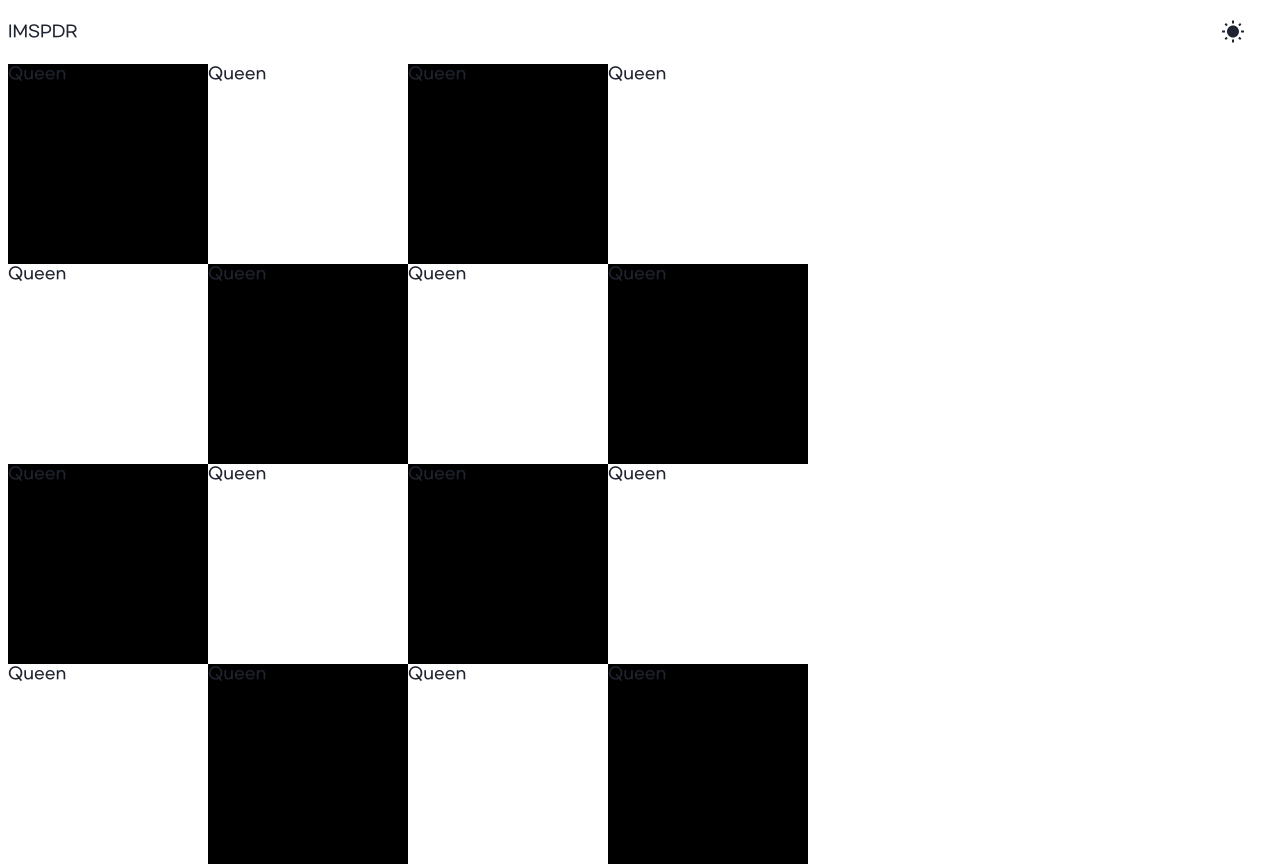
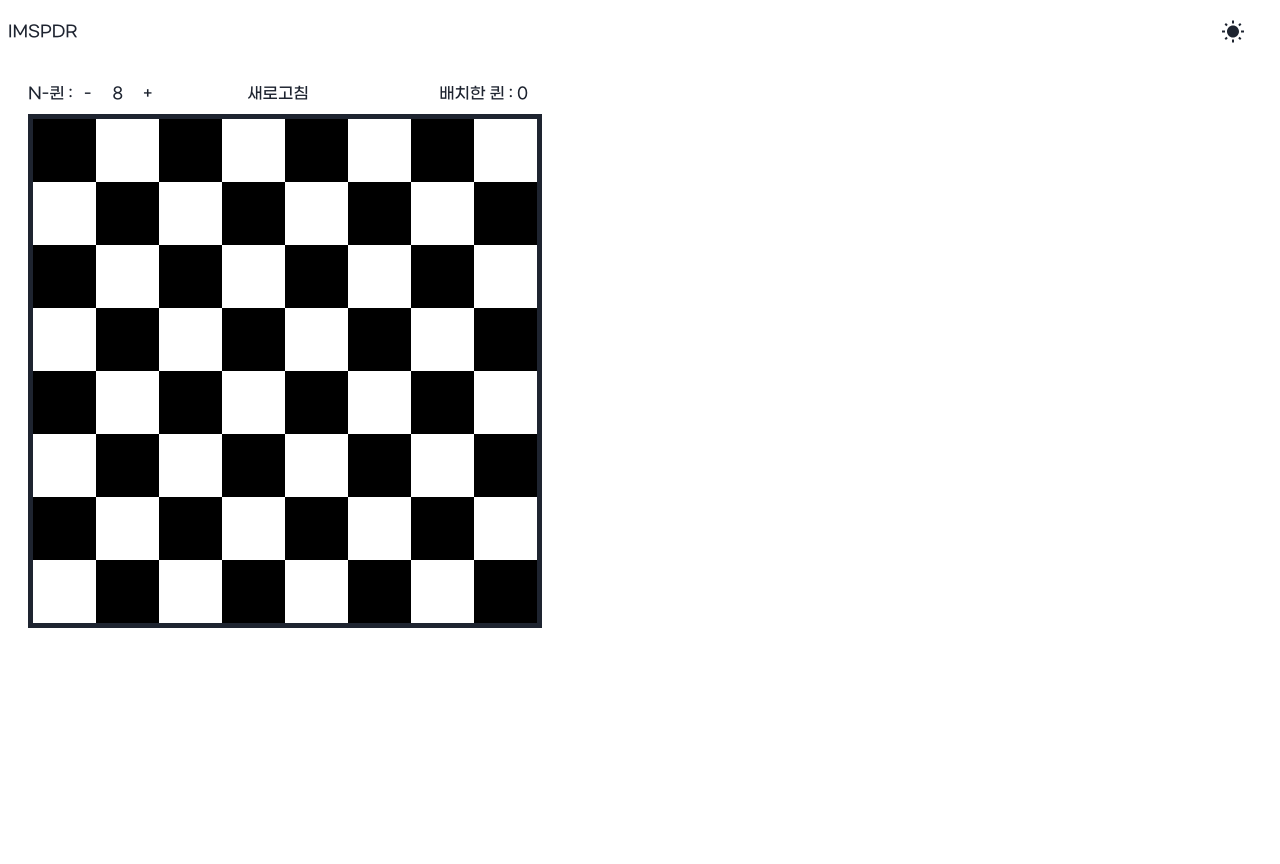
Before and after one commit to imspdr/imspdr, a React app: page /chess in a window 1280 px wide. After the commit the page ends 800 px from the top, so only its background shows below. Built offline with nearby package versions, Linux system fonts and the light colour scheme.

Commit message:
chess board

```diff
--- /dev/null
+++ b/src/common/Util.ts
@@ -0,0 +1,6 @@
+export const unselectable = `-webkit-touch-callout: none;
+-webkit-user-select: none;
+-khtml-user-select: none;
+-moz-user-select: none;
+-ms-user-select: none;
+user-select: none;`;
--- a/src/projects/project1/components/ChessBoard.tsx
+++ b/src/projects/project1/components/ChessBoard.tsx
@@ -1,47 +1,129 @@
 import { css } from "@emotion/react";
 import { observer } from "mobx-react";
 import { useChessStore } from "../store/ChessStoreProvider";
+import { unselectable } from "@src/common/Util";
 
 function ChessBlock(props: {
   color: number; // 0 for black 1 for white
-  pos: { x: number; y: number };
+  size: number;
+  hasQueen: boolean;
+  isCovered: boolean;
+  onClick: () => void;
 }) {
-  const chessStore = useChessStore();
-  const hasQueen = () => {
-    let has = false;
-    chessStore.poses.forEach((pos) => {
-      if (pos.x === props.pos.x) {
-        if (pos.y === props.pos.y) {
-          has = true;
-        }
-      }
-    });
-    return has;
-  };
   return (
     <div
       css={css`
-        width: ${Math.round(chessStore.boardSize / chessStore.nQueen)}px;
-        height: ${Math.round(chessStore.boardSize / chessStore.nQueen)}px;
-        background-color: ${props.color === 0 ? "#000000" : "#ffffff"};
+        width: ${props.size}px;
+        height: ${props.size}px;
+        background-color: ${props.color === 0
+          ? props.isCovered
+            ? "#00dddd"
+            : "#000000"
+          : props.isCovered
+          ? "#55ffff"
+          : "#ffffff"};
+        color: #000000;
+        transition: 0s;
+        display: flex;
+        align-items: center;
+        justify-content: center;
+        ${unselectable}
       `}
-      onClick={() => {
-        chessStore.poses.push(props.pos);
-        console.log(chessStore.poses);
-      }}
+      onClick={props.onClick}
     >
-      {"Queen"}
+      {props.hasQueen ? "Q" : ""}
     </div>
   );
 }
 
 function ChessBoard() {
   const chessStore = useChessStore();
+  const boardSize = Math.round(chessStore.boardSize / chessStore.nQueen) * chessStore.nQueen;
   return (
+    <div>
       <div
         css={css`
+          display: flex;
+          flex-direcion: row;
+          justify-content: space-between;
           width: ${chessStore.boardSize}px;
-        height: ${chessStore.boardSize}px;
+          align-items: center;
+        `}
+      >
+        <div
+          css={css`
+            display: flex;
+            flex-direction: row;
+            width: ${Math.round(chessStore.boardSize / 3)}px;
+          `}
+        >
+          {`N-퀸 : `}
+          <div
+            onClick={() => {
+              if (chessStore.nQueen > 4) {
+                chessStore.nQueen = chessStore.nQueen - 1;
+              }
+            }}
+            css={css`
+              display: flex;
+              align-items: center;
+              justify-content: center;
+              width: 30px;
+              ${unselectable}
+            `}
+          >
+            {"-"}
+          </div>
+          <div
+            css={css`
+              display: flex;
+              align-items: center;
+              justify-content: center;
+              width: 30px;
+            `}
+          >
+            {`${chessStore.nQueen}`}
+          </div>
+          <div
+            onClick={() => {
+              if (chessStore.nQueen < 20) {
+                chessStore.nQueen = chessStore.nQueen + 1;
+              }
+            }}
+            css={css`
+              display: flex;
+              align-items: center;
+              justify-content: center;
+              width: 30px;
+              ${unselectable}
+            `}
+          >
+            {"+"}
+          </div>
+        </div>
+        <div
+          onClick={() => chessStore.clear()}
+          css={css`
+            ${unselectable}
+          `}
+        >
+          {chessStore.poses.split(",").length - 1 === chessStore.nQueen ? "CLEAR !!" : "새로고침"}
+        </div>
+        <div
+          css={css`
+            display: flex;
+            flex-direction: row;
+            justify-content: flex-end;
+            width: ${Math.round(chessStore.boardSize / 3)}px;
+          `}
+        >{`배치한 퀸 : ${chessStore.poses.split(",").length - 1}`}</div>
+      </div>
+      <div
+        css={css`
+          width: ${boardSize}px;
+          height: ${boardSize}px;
+          border: 5px solid;
+          margin-top: 10px;
         `}
       >
         {[...new Array(chessStore.nQueen)].map((_, i) => {
@@ -53,12 +135,23 @@ function ChessBoard() {
               `}
             >
               {[...new Array(chessStore.nQueen)].map((_, j) => {
-              return <ChessBlock color={(i + j) % 2 === 0 ? 0 : 1} pos={{ x: i, y: j }} />;
+                return (
+                  <ChessBlock
+                    color={(i + j) % 2 === 0 ? 0 : 1}
+                    size={Math.round(chessStore.boardSize / chessStore.nQueen)}
+                    hasQueen={chessStore.included(i, j)}
+                    isCovered={chessStore.isCovered(i, j)}
+                    onClick={() => {
+                      chessStore.addQueenOnPos(i, j);
+                    }}
+                  />
+                );
               })}
             </div>
           );
         })}
       </div>
+    </div>
   );
 }
 
--- a/src/projects/project1/store/ChessStore.ts
+++ b/src/projects/project1/store/ChessStore.ts
@@ -1,18 +1,67 @@
 import { makeAutoObservable } from "mobx";
 
+const alphabet = "ABCDEFGHIJKLMNOPQRSTUVWXYZ";
+
 class ChessStore {
-  public nQueen: number;
   public boardSize: number;
-  public poses: {
-    x: number;
-    y: number;
-  }[];
+  private __nQueen: number;
+  private __poses: string;
+
   constructor() {
-    this.nQueen = 4;
-    this.boardSize = 800;
-    this.poses = [];
+    this.boardSize = 500;
+    this.__nQueen = 8;
+    this.__poses = "";
     makeAutoObservable(this);
   }
+  get nQueen() {
+    return this.__nQueen;
+  }
+  set nQueen(n: number) {
+    this.__nQueen = n;
+    this.clear();
+  }
+  get poses() {
+    return this.__poses;
+  }
+  set poses(poses: string) {
+    this.__poses = poses;
+  }
+
+  clear = () => {
+    this.poses = "";
+  };
+
+  addQueenOnPos = (x: number, y: number) => {
+    const pos = `${alphabet[x]}${y},`;
+    if (this.poses.includes(pos)) {
+      this.poses = this.poses.replace(pos, "");
+    } else if (!this.isCovered(x, y)) {
+      this.poses = this.poses + pos;
+    }
+  };
+  included = (x: number, y: number) => {
+    const pos = `${alphabet[x]}${y},`;
+    return this.poses.includes(pos);
+  };
+  isCovered = (x: number, y: number) => {
+    let ret = false;
+    this.poses.split(",").forEach((pos) => {
+      const givenX = pos[0];
+      const givenY = Number(pos.slice(1));
+      if (givenX) {
+        const alpha = alphabet.indexOf(givenX);
+        if (alpha === x || givenY === y) {
+          ret = true;
+          return;
+        }
+        if (Math.abs(alpha - x) === Math.abs(givenY - y)) {
+          ret = true;
+          return;
+        }
+      }
+    });
+    return ret;
+  };
 }
 
 export default ChessStore;
--- a/src/projects/project1/template/ChessTemplate.tsx
+++ b/src/projects/project1/template/ChessTemplate.tsx
@@ -3,7 +3,15 @@ import { css } from "@emotion/react";
 import ChessBoard from "../components/ChessBoard";
 
 function ChessPageTemplate() {
-  return <ChessBoard />;
+  return (
+    <div
+      css={css`
+        padding: 20px;
+      `}
+    >
+      <ChessBoard />
+    </div>
+  );
 }
 
 export default observer(ChessPageTemplate);
```
Lines whose indentation alone changed are shown as unchanged.
